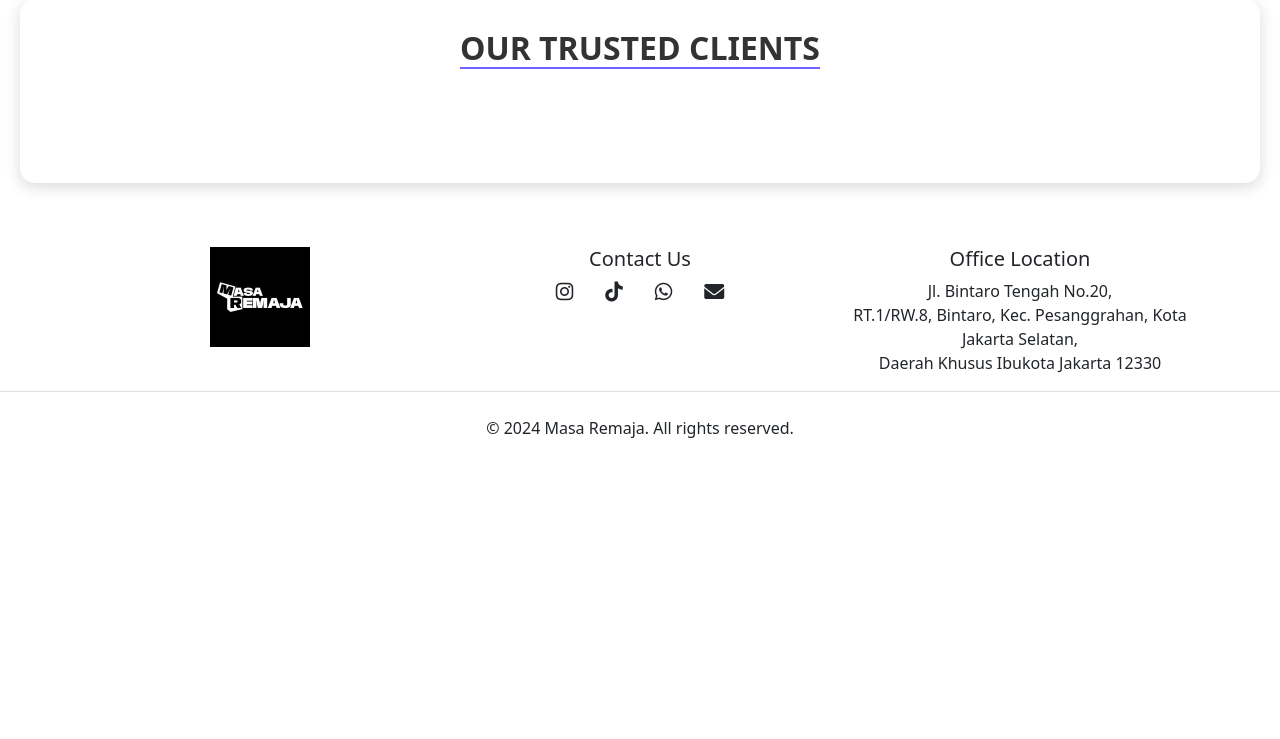
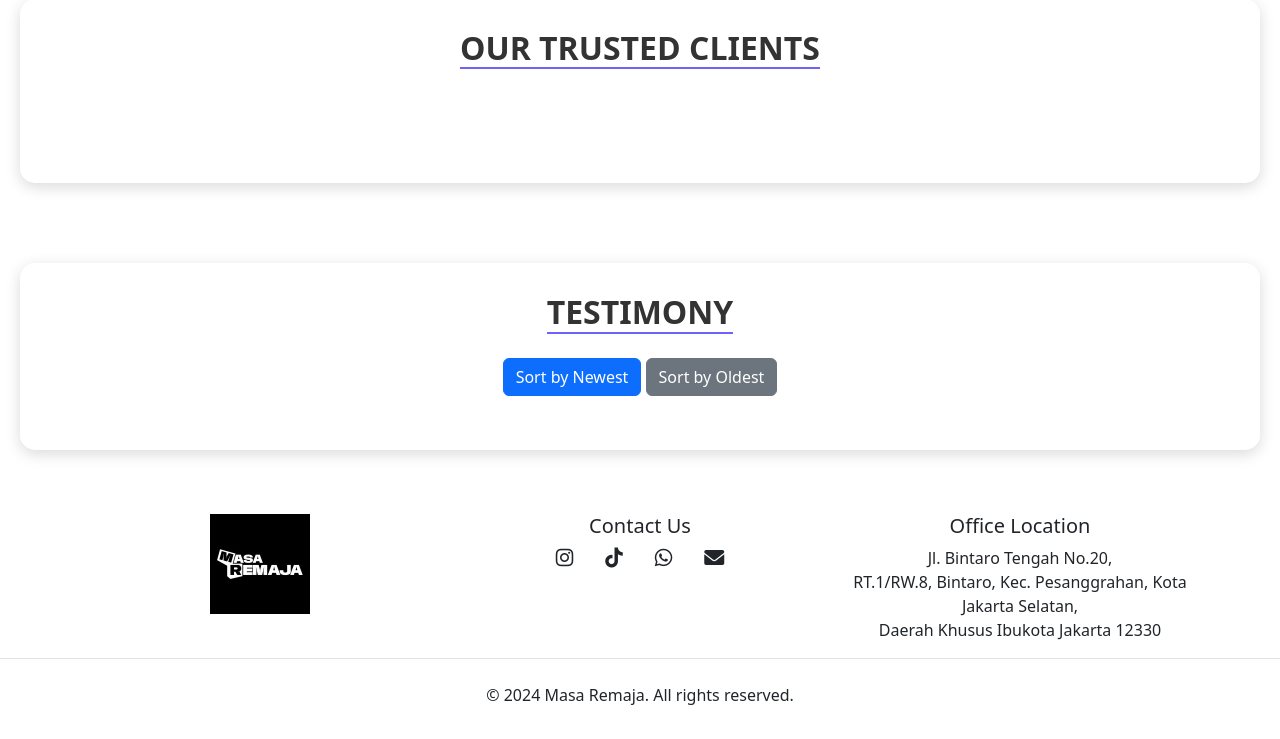
Before and after one commit to saniamhrn/SIRemaja, a Django app: page / in a window 1280 px wide. Shown: the part 1385-2124 px from the top of the page. Before the commit the page ends 1823 px from the top, so only its background shows below. Run offline with Django 4.2, Linux system fonts and the light colour scheme; data that the repository does not hold is empty; some libraries are stand-ins or nearby versions.

Commit message:
feat: add view testimonials

```diff
--- a/masaremaja/landing/static/landing/css/landing.css
+++ b/masaremaja/landing/static/landing/css/landing.css
@@ -32,7 +32,7 @@ section {
   margin-top: 20px;
 }
 
-#why-us, #services, #portfolio, #our-clients {
+#why-us, #services, #portfolio, #our-clients, #testimony {
   text-align: center;
   padding: 40px 20px;
   background: transparent; /* Remove distinct section backgrounds */
@@ -106,6 +106,24 @@ section {
   white-space: nowrap;
 }
 
+/* Testimony */
+.stars {
+  font-size: 1.5rem;
+}
+
+.star {
+  color: #ccc; /* Default empty star color */
+  margin-right: 5px;
+}
+
+.star.filled {
+  color: gold; /* Filled star color */
+}
+
+.star.empty {
+  color: #ccc; /* Empty star color */
+}
+
 @keyframes scrollLeft {
   from {
       transform: translateX(0%);
--- a/masaremaja/landing/templates/landing/index.html
+++ b/masaremaja/landing/templates/landing/index.html
@@ -75,6 +75,76 @@
         </div>
     </div>
 </section>
+
+<section id="testimony">
+    <div class="landing-container">
+        <h2 class="text-center mb-4">Testimony</h2>
+
+        <!-- Sort Buttons -->
+        <div class="text-center mb-4">
+            <button id="sort-asc" class="btn btn-primary">Sort by Newest</button>
+            <button id="sort-desc" class="btn btn-secondary">Sort by Oldest</button>
+        </div>
+
+        <!-- Testimony List -->
+        <div id="testimony-list" class="row">
+            {% for testimony in testimonies %}
+                <div class="col-md-4 mb-4">
+                    <div class="card shadow-sm">
+                        <div class="card-body">
+                            <h5 class="card-title">{{ testimony.project.name }}</h5>
+                            <p class="card-text">
+                                <span class="stars">
+                                    {% for i in star_range %}
+                                        {% if i <= testimony.rating %}
+                                            <span class="star filled">★</span>
+                                        {% else %}
+                                            <span class="star empty">☆</span>
+                                        {% endif %}
+                                    {% endfor %}
+                                </span>
+                            </p>
+                            <p class="card-text"><strong>Client:</strong> {{ testimony.project.client.username }}</p> <!-- Client name -->
+                            <p class="card-text"><strong>Feedback:</strong> {{ testimony.feedback }}</p>
+                            <p class="card-text"><small class="text-muted">Posted on: {{ testimony.created_at|date:"F d, Y" }}</small></p>
+                        </div>
+                    </div>
+                </div>
+            {% endfor %}
+        </div>
+    </div>
+</section>
+
+<script>
+    // Sorting functionality
+    document.getElementById('sort-asc').addEventListener('click', function () {
+        sortTestimonies('asc');
+    });
+
+    document.getElementById('sort-desc').addEventListener('click', function () {
+        sortTestimonies('desc');
+    });
+
+    function sortTestimonies(order) {
+        const testimonies = [...document.querySelectorAll('#testimony-list .col-md-4')];
+        const sortedTestimonies = testimonies.sort((a, b) => {
+            const dateA = new Date(a.querySelector('.text-muted').textContent);
+            const dateB = new Date(b.querySelector('.text-muted').textContent);
+            return order === 'asc' ? dateA - dateB : dateB - dateA;
+        });
+        document.getElementById('testimony-list').innerHTML = '';
+        sortedTestimonies.forEach(testimony => {
+            document.getElementById('testimony-list').appendChild(testimony);
+        });
+    }
+</script>
+
+<style>
+
+
+</style>
+
+
 {% endblock %}
 
 {% block scripts %}
--- a/masaremaja/landing/views.py
+++ b/masaremaja/landing/views.py
@@ -1,5 +1,5 @@
 from django.shortcuts import render
-from projects.models import Project
+from projects.models import Project, Testimony
 
 def index(request):
     """Render the landing page."""
@@ -10,7 +10,12 @@ def index(request):
 
     clients = clients * 5  # Repeat the list 5 times
 
+    # Testimony
+    testimonies = Testimony.objects.all().order_by('-created_at')
+
     return render(request, 'landing/index.html', {
         'projects': projects,
         'clients': clients,
+        'testimonies': testimonies,
+        'star_range': range(1, 6),
     })
--- a/masaremaja/projects/views.py
+++ b/masaremaja/projects/views.py
@@ -265,7 +265,7 @@ def dashboard_view(request):
         days = average_task_duration.days
         hours, remainder = divmod(average_task_duration.seconds, 3600)
         minutes, seconds = divmod(remainder, 60)
-        average_task_duration_str = f"{days}d {hours}h {minutes}m {seconds}s"
+        average_task_duration_str = f"{days}d {hours}h"
     else:
         average_task_duration_str = None
 
```
